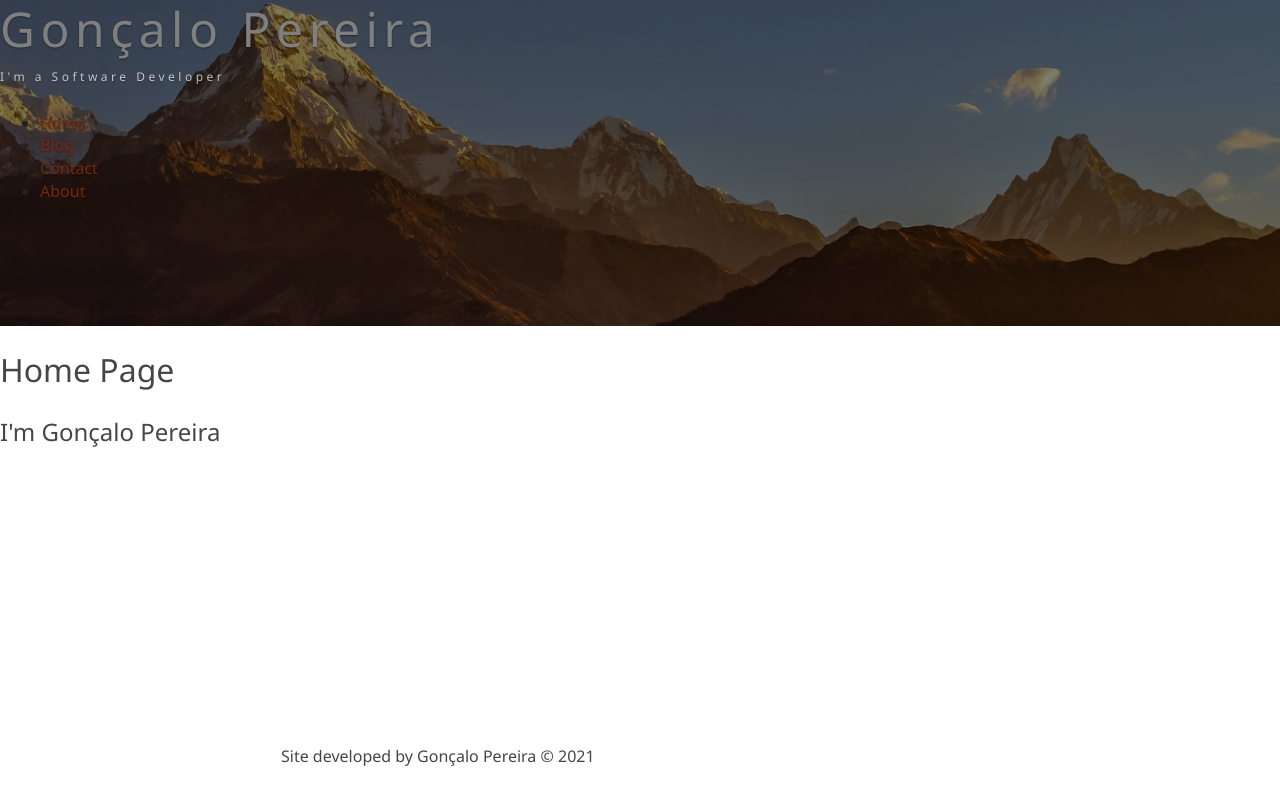
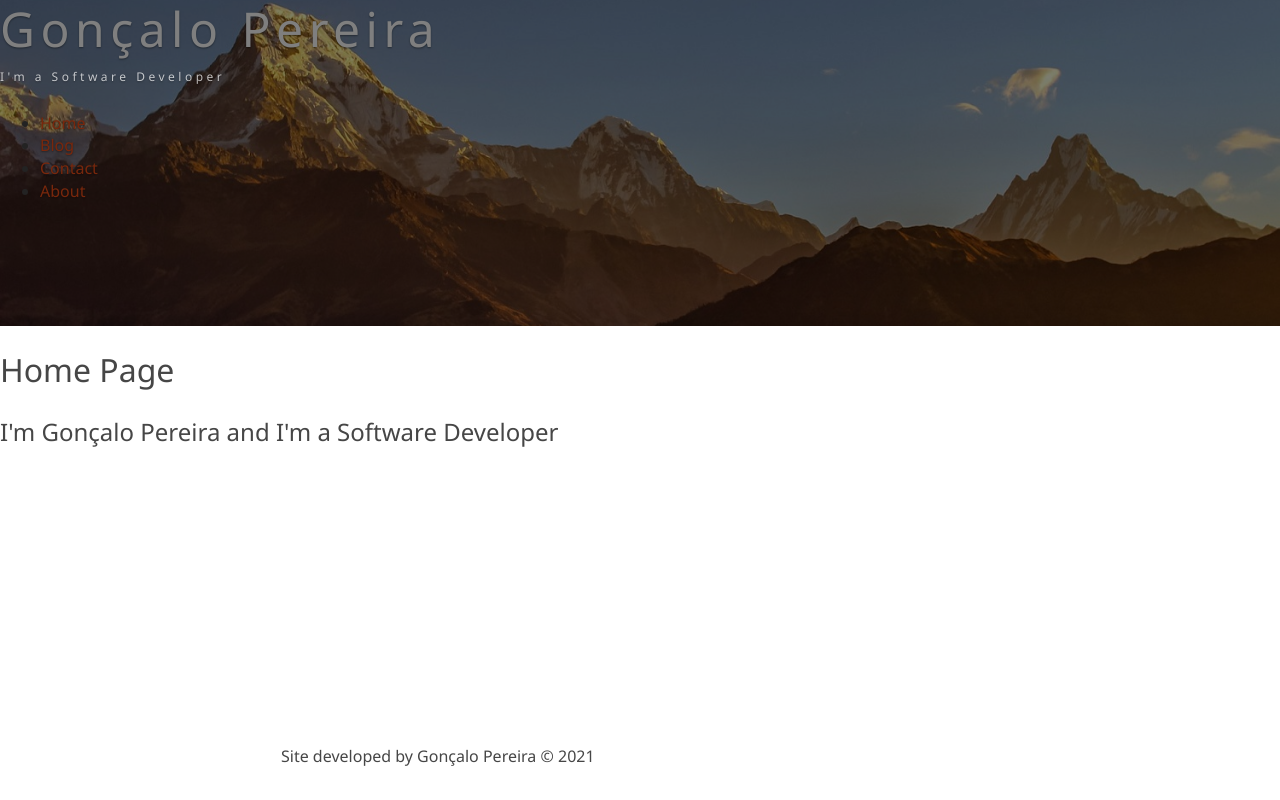
Before and after one commit to goncaloopereira/gatsby-tutorial, a Gatsby site: page / in a window 1280 px wide. Built offline with nearby package versions, Linux system fonts and the light colour scheme; Gatsby itself is replaced by a stand-in of ours.

Commit message:
second commit

```diff
--- a/src/pages/index.js
+++ b/src/pages/index.js
@@ -7,7 +7,7 @@ const Index = () => {
     <Layout>
       <Metadata title="Home" description="This is my home page" />
       <h1>Home Page</h1>
-      <h2>I'm Gonçalo Pereira</h2>
+      <h2>I'm Gonçalo Pereira and I'm a Software Developer</h2>
     </Layout>
   )
 }
```
